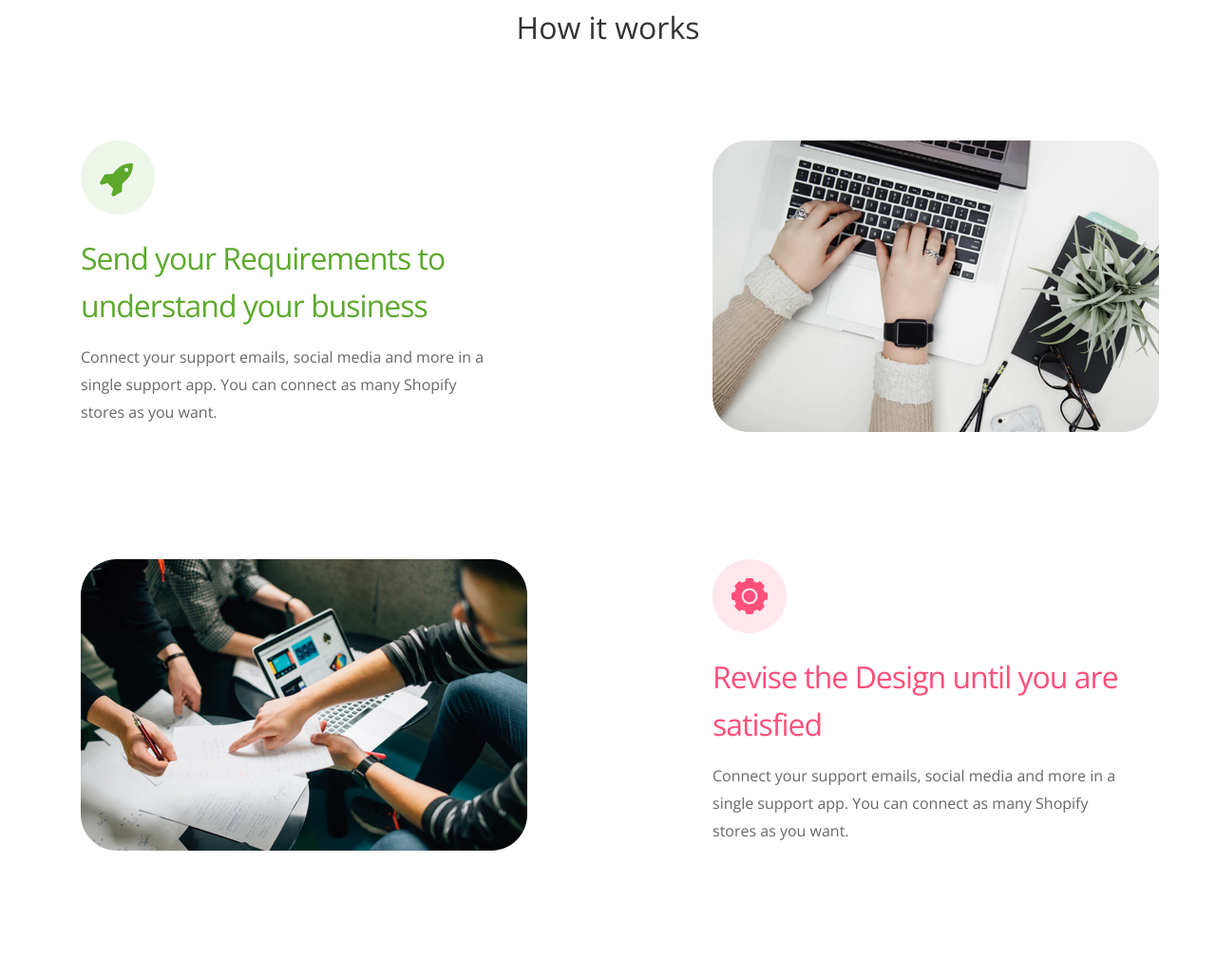
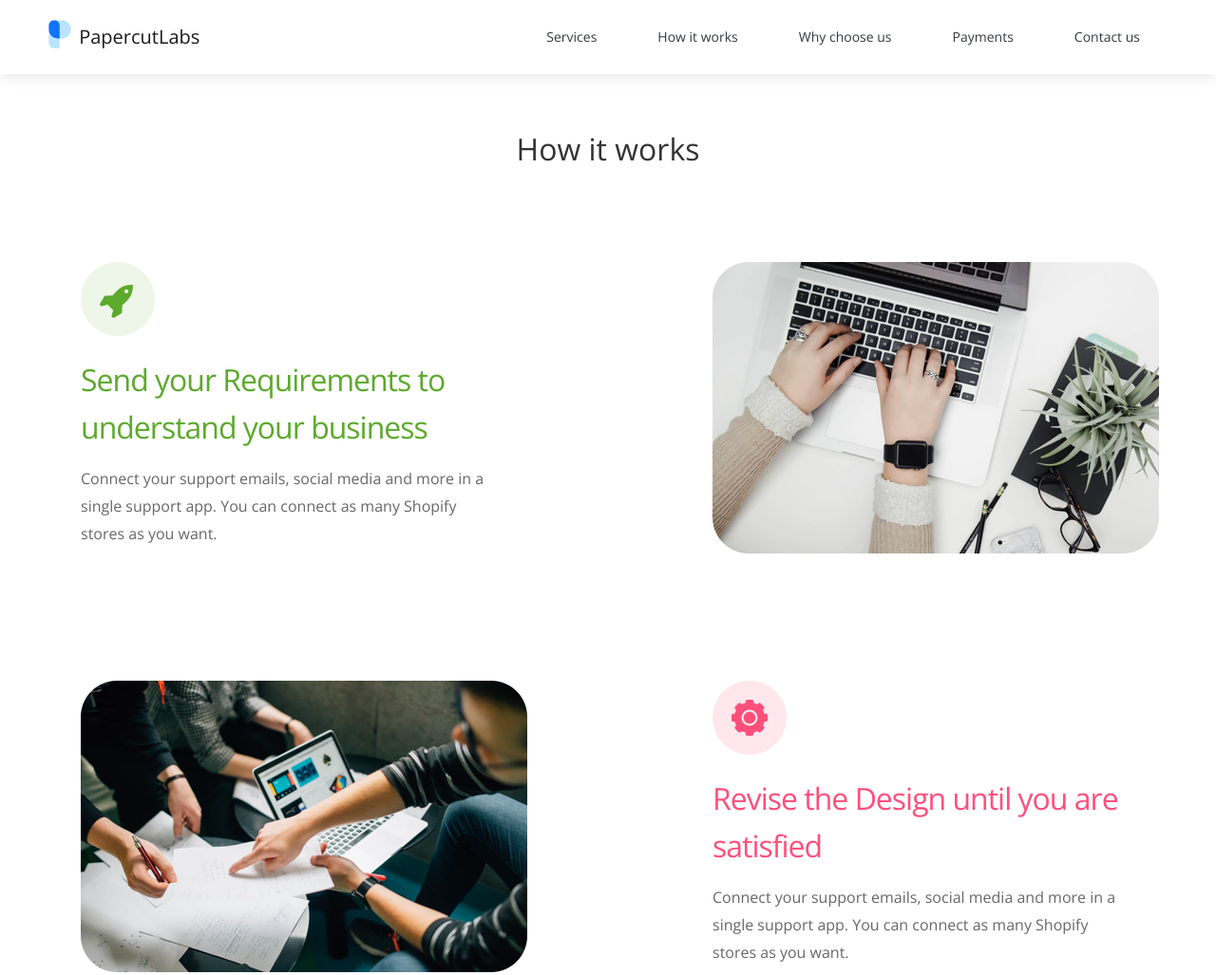
Before and after one commit to rittamdebnath/papercutlabs_new, a plain HTML site: page index.html in a window 1280 px wide. Shown: the top 1027 px of the page at 95% size. Drawn offline with nearby package versions, Linux system fonts and the light colour scheme; some packages are replaced by stand-ins of ours; a script that the page names is missing.

Commit message:
Header added

```diff
--- a/assets/css/main.css
+++ b/assets/css/main.css
@@ -537,3 +537,14 @@ section.payments {
       font-style: italic;
       text-align: center;
       color: #030e218c; }
+
+.header {
+  box-shadow: 0 .1rem 1rem rgba(0,0,0,.1) !important;
+  padding: 1rem 3rem;
+}
+.fs-14 {
+  font-size: 14px !important;
+}
+.pt-8 {
+  padding-top: 8rem !important;
+}
--- a/index.html
+++ b/index.html
@@ -1,4 +1,4 @@
-
+<!DOCTYPE html>
 <html>
   <head>
     <meta charset="UTF-8"/>
@@ -22,8 +22,39 @@
     <title>PapercutLabs Design Agency | Design and Branding Agency in Hyderabad.</title>
   </head>
   <body>
+    <!-- header -->
+    <nav class="navbar navbar-expand-lg navbar-light bg-white fixed-top header">
+      <a class="navbar-brand" href="#">
+        <img src="assets/img/papercut_logo.png" width="30" height="30" class="d-inline-block align-top" alt="">
+        PapercutLabs
+      </a>
+      <button class="navbar-toggler" type="button" data-toggle="collapse" data-target="#navbarSupportedContent" aria-controls="navbarSupportedContent" aria-expanded="false" aria-label="Toggle navigation">
+        <span class="navbar-toggler-icon"></span>
+      </button>
+
+      <div class="collapse navbar-collapse" id="navbarSupportedContent">
+        <ul class="navbar-nav ml-auto">
+          <li class="nav-item mx-4 fs-14">
+            <a class="nav-link text-dark" href="#">Services</a>
+          </li>
+          <li class="nav-item mx-4 fs-14">
+            <a class="nav-link text-dark" href="#how-it-works">How it works</a>
+          </li>
+          <li class="nav-item mx-4 fs-14">
+            <a class="nav-link text-dark" href="#why-choose-us">Why choose us</a>
+          </li>
+          <li class="nav-item mx-4 fs-14">
+            <a class="nav-link text-dark" href="#payments">Payments</a>
+          </li>
+          <li class="nav-item mx-4 fs-14">
+            <a class="nav-link text-dark" href="#contact-us">Contact us</a>
+          </li>
+        </ul>
+      </div>
+    </nav>
+    <!-- / header -->
     <div class="container">
-      <section class="how-it-works">
+      <section id="how-it-works" class="how-it-works pt-8">
         <div class="section-title text-center">
           <p>How it works</p>
         </div>
@@ -61,7 +92,7 @@
           </div>
         </div>
       </section>
-      <section class="why-choose-us">
+      <section id="why-choose-us" class="why-choose-us pt-8">
         <div class="section-title text-center">
           <p>Why choose us</p>
         </div>
@@ -98,7 +129,7 @@
         </div>
       </section>
     </div>
-    <section class="payments">
+    <section id="payments" class="payments pt-8">
       <div class="container">
         <div class="section-title text-center">
           <p class="black-text">Pay as you go</p>
```
